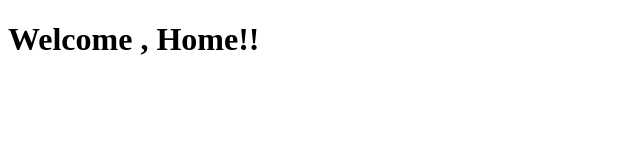
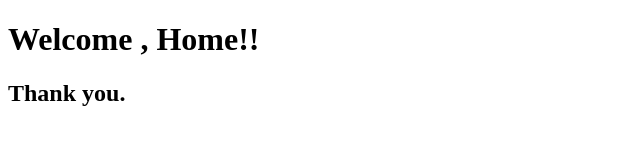
Before and after one commit to Ismail18/project, a plain HTML site: page index.html in a window 1280 px wide. Shown: the whole page, without its empty margins (0-640 px from the left). Drawn offline with Linux system fonts and the light colour scheme.

Commit message:
new change

```diff
--- a/index.html
+++ b/index.html
@@ -10,6 +10,7 @@
 <body>
 <header>
     <h1>Welcome , Home!!</h1>
+    <h2>Thank you.</h2>
 </header>
 </body>
 </html>
```
